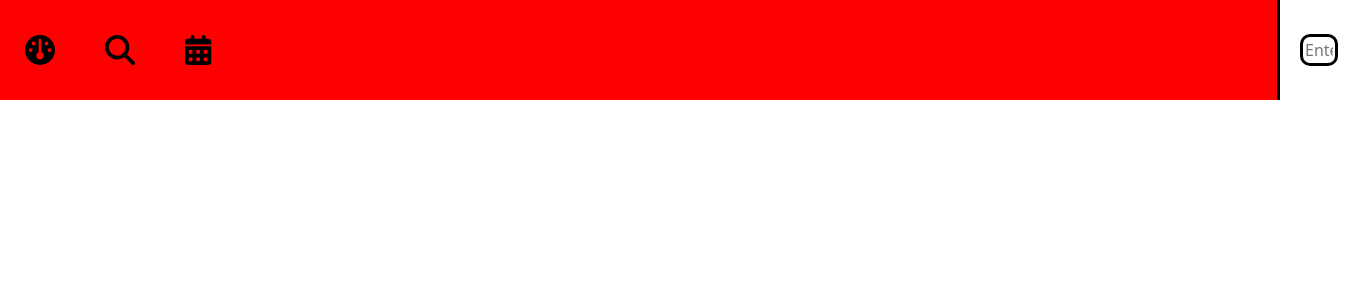
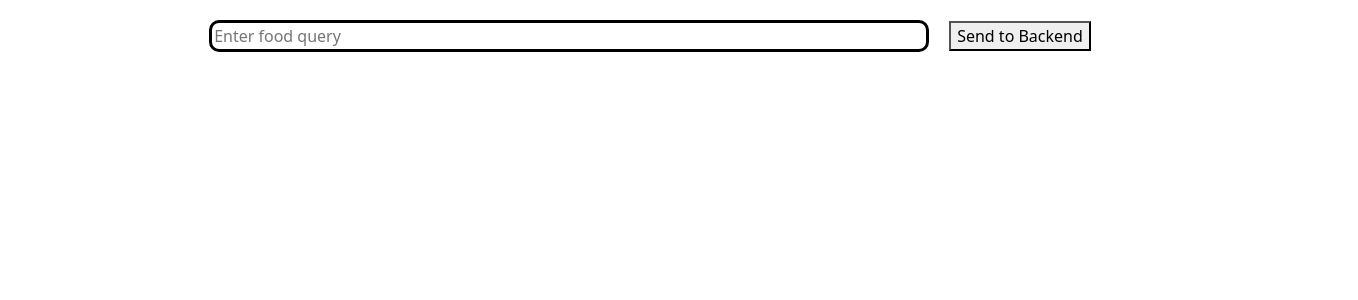
Before and after one commit to DylanWDev/Vitala-Frontend, a Next.js app in the folder fastapi-frontend/: page /search in a window 1280 px wide. Shown: the top 300 px of the page, 1358 px wide, since content can reach past the window. Built offline with nearby package versions, Linux system fonts and the light colour scheme.

Commit message:
post from front to back

```diff
--- a/fastapi-frontend/src/pages/search/index.jsx
+++ b/fastapi-frontend/src/pages/search/index.jsx
@@ -1,10 +1,7 @@
 import React, { useEffect, useState } from "react";
 import axios from "axios";
-import styles from './NutritionixApiExample.module.css'
-import { FontAwesomeIcon } from "@fortawesome/react-fontawesome";
-import { faBarChart, faMagnifyingGlass, faCircleUser, faCalendarDays } from "@fortawesome/free-solid-svg-icons";
-import Sidebar from "@/components/nav/Nav";
-import PageDisplay from "@/components/pageDisplay/PageDisplay";
+import styles from './NutritionixApiExample.module.css';
+import { API_URL } from "@/services/auth.constants";
 
 const NutritionixApiExample = () => {
   const [foodQuery, setFoodQuery] = useState("");
@@ -13,12 +10,13 @@ const NutritionixApiExample = () => {
 
   const NUTRITIONIX_APP_ID = "0be43934";
   const NUTRITIONIX_APP_KEY = "5622786a494b005ab83dee42b4282321";
-  const baseURL = "https://trackapi.nutritionix.com/v2/natural/nutrients";
+  const nutritionixBaseURL = "https://trackapi.nutritionix.com/v2/natural/nutrients";
+  const backendBaseURL = "http://127.0.0.1:8000/api/v1/foodlogs/";
 
   const fetchData = async () => {
     try {
       const response = await axios.post(
-        baseURL,
+        nutritionixBaseURL,
         {
           query: foodQuery,
         },
@@ -32,17 +30,26 @@ const NutritionixApiExample = () => {
       );
 
       setSearchResult(response.data);
+      console.log("Nutritionix Response:", response.data);
     } catch (error) {
       setError("Error fetching data from Nutritionix API");
       console.error("Error fetching data from Nutritionix API:", error);
     }
   };
 
-  useEffect(() => {
-    if (foodQuery.trim() !== "") {
-      fetchData();
+  const handleClickEvent = async () => {
+    try {
+      const dataToSend = {
+        meal_type: "Breakfast",
+      };
+
+      const response = await axios.post(backendBaseURL, dataToSend);
+
+      console.log('Backend Response:', response.data);
+    } catch (error) {
+      console.error('Error posting data to the backend:', error);
     }
-  }, [foodQuery]);
+  };
 
   const handleKeyPress = (e) => {
     if (e.key === "Enter") {
@@ -51,12 +58,9 @@ const NutritionixApiExample = () => {
     }
   };
 
-  const pageName = "Search"
-
   return (
     <>
       <div className={styles.inputContainer}>
-        <Sidebar />
         <div className={styles.mainContent}>
           <div>
             <input
@@ -67,6 +71,7 @@ const NutritionixApiExample = () => {
               placeholder="Enter food query"
               className={styles.input}
             />
+            <button onClick={handleClickEvent}>Send to Backend</button>
           </div>
           {searchResult && (
             <div>
@@ -82,7 +87,6 @@ const NutritionixApiExample = () => {
       </div>
     </>
   );
-
 };
 
 export default NutritionixApiExample;
--- /dev/null
+++ b/fastapi-frontend/src/services/foodlog_service.js
@@ -0,0 +1,3 @@
+import {
+    API_URL
+}
```
